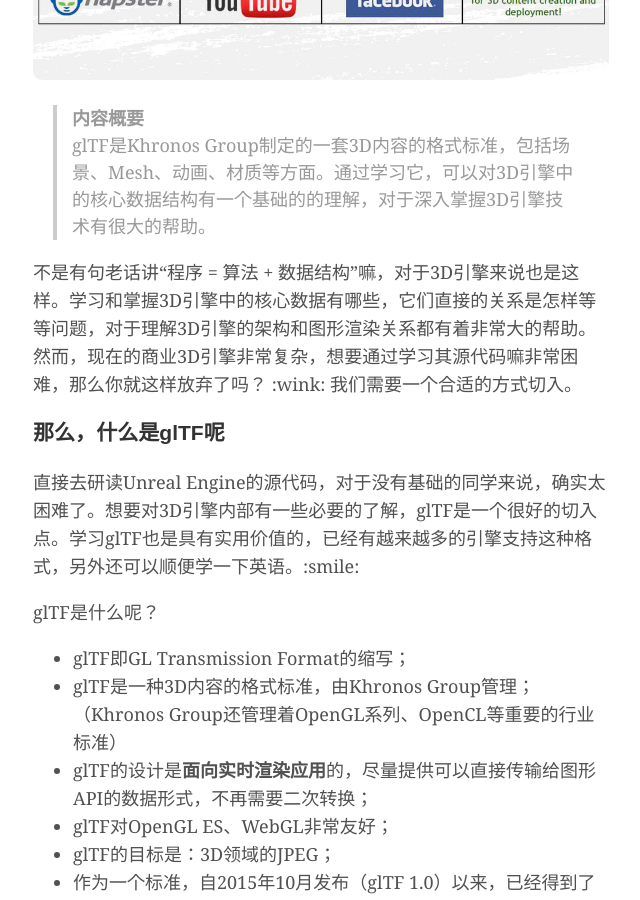
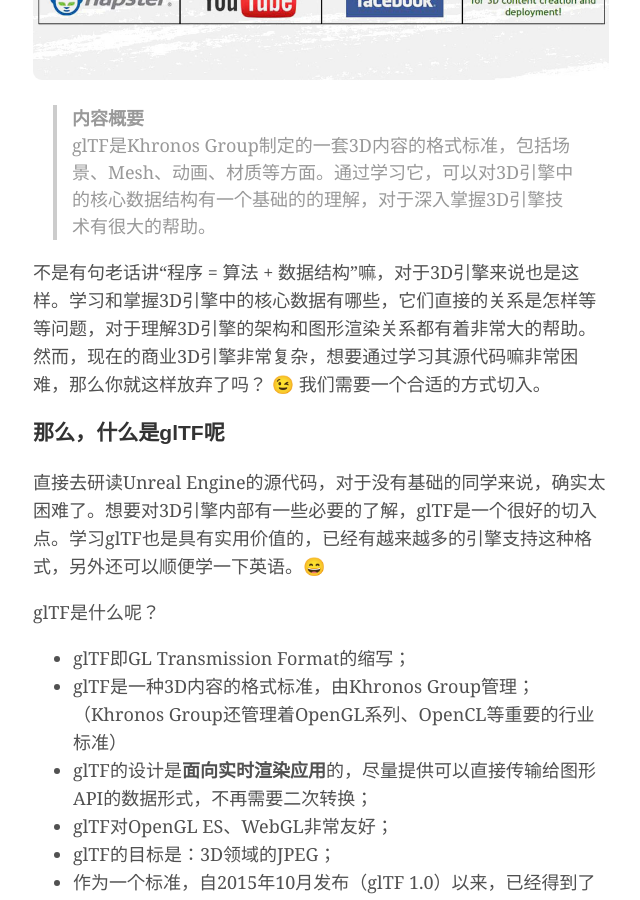
Before and after one commit to neil3d/neil3d.github.io, a Jekyll site: the page built from _posts/2017-12-08-gltf-intro.md, in a window 1280 px wide and 900 px high, scrolled down 324 px. Shown: the whole window, without its empty margins (319-959 px from the left). Built offline with Jekyll 4.4.1, drawn with Linux system fonts in a browser that asks for light colours; emoji names are drawn with the system emoji font; comment, search, counter and statistics services are not loaded; some of the changed text lies outside the part shown.

Commit message:
plugins config

```diff
--- a/_config.yml
+++ b/_config.yml
@@ -14,12 +14,10 @@
 paginate:            5
 
 # Build settings
-plugins:
-  - jemoji
 markdown:            kramdown
 highlighter:         rouge
 permalink:           none
-plugins:             [jekyll-paginate, jekyll-sitemap, jekyll-feed, jekyll-seo-tag]
+plugins:             [jemoji, jekyll-paginate, jekyll-sitemap, jekyll-feed, jekyll-seo-tag]
 
 # Customise atom feed settings (this is where Jekyll-Feed gets configuration information)
 title:		           "游戏程序员的自我修养"
```
